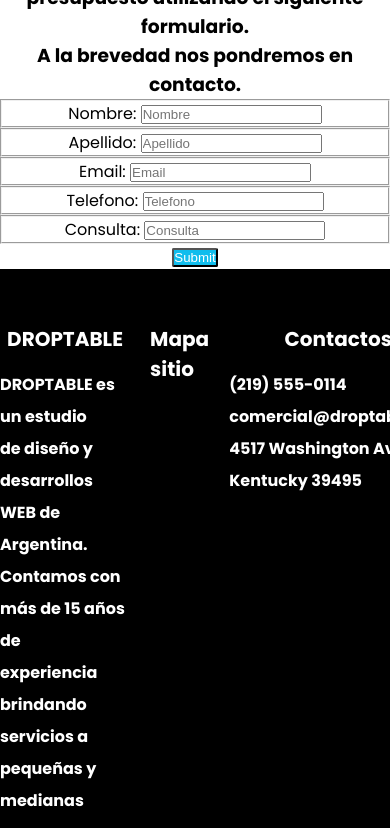
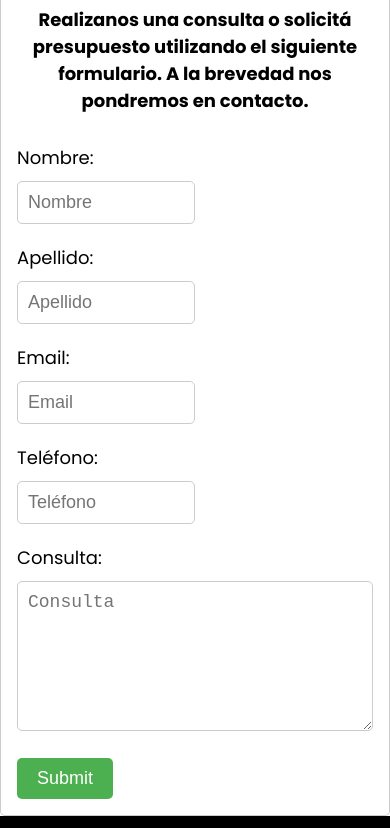
Before and after one commit to Ferste/39315-droptable, a plain HTML site: page pages/contacto.html in a window 390 px wide. Shown: the part 276-1104 px from the top of the page. Drawn offline with nearby package versions, Linux system fonts and the light colour scheme.

Commit message:
formulario con css

```diff
--- a/css/style.css
+++ b/css/style.css
@@ -77,55 +77,6 @@ li a:hover{
 }
 
 
-@media (max-width: 1024px){
-    .navbar ul{
-        margin-right: 30px;
-    }
-    .enlace{
-        padding-left: 30px;
-    }
-    .navbar ul li a{
-        font-size: 16px;
-        padding: 0px 5px;
-    }
-}
-
-@media (max-width: 900px){
-    .navbar ul{
-        margin-right: 20px;
-    }
-    .enlace{
-        padding-left: 20px;
-    }
-}
-
-@media (max-width: 768px){
-    .checkbtn{
-        display: block;
-    }
-    ul{
-        position: fixed;
-        width: 100%;
-        height: 100vh;
-        background: #EDECEC;
-        top: 80px;
-        left: -100%;
-        text-align: center;
-        transition: all .5s;
-    }
-    .navbar ul li{
-        display: block;
-        margin: 50px 0;
-        line-height: 30px;
-    }
-    .navbar ul li a{
-        font-size: 20px;
-    }
-
-    #check:checked ~ ul{
-        left:0;
-    }
-}
 /*********************   *****************/
 .fondo-index{
     position: relative;
@@ -204,7 +155,7 @@ main, footer {
 .hosting h2 {
     text-align: center;
 }
-
+/*
 .formulario {
     text-align: center;
 }
@@ -223,6 +174,154 @@ main, footer {
     color:white;
     background-color: #10BDED;
     border-radius: 2px;
+} */
+
+/* *****************   contacto  ************* */
+
+.formulario {
+    max-width: 600px;
+    margin: 0 auto;
+    padding: 20px;
+    border: 1px solid #ccc;
+    border-radius: 5px;
+}
+
+.formulario h2 {
+    font-size: 36px;
+    text-align: center;
+    margin-bottom: 20px;
+}
+
+.formulario h3 {
+    font-size: 18px;
+    text-align: center;
+    margin-bottom: 30px;
+}
+
+.formulario fieldset {
+    margin-bottom: 20px;
+    border: none;
+}
+
+.formulario label span {
+    display: block;
+    margin-bottom: 5px;
+    font-size: 18px;
+}
+
+.formulario input[type="text"],
+.formulario input[type="email"],
+.formulario input[type="number"],
+.formulario textarea {
+    width: 100%;
+    padding: 10px;
+    border: 1px solid #ccc;
+    border-radius: 5px;
+    font-size: 18px;
+    margin-top: 5px;
+}
+
+.formulario .nombre-apellido fieldset {
+    width: 50%;
+    display: inline-block;
+    vertical-align: top;
+}
+
+.formulario .email-telefono fieldset {
+    width: 50%;
+    display: inline-block;
+    vertical-align: top;
+}
+
+.formulario .email-telefono label {
+    margin-top: 28px;
+}
+
+.formulario textarea {
+    height: 150px;
+}
+
+.formulario .boton {
+    background-color: #4CAF50;
+    color: white;
+    padding: 10px 20px;
+    border: none;
+    border-radius: 5px;
+    font-size: 18px;
+    cursor: pointer;
+    transition: background-color 0.2s ease;
+}
+
+.formulario .boton:hover {
+    background-color: #3e8e41;
+}
+
+/* Estilos para el botón de envío */
+
+.boton-enviar {
+    display: block;
+    margin: 0 auto;
+    background-color: #4CAF50;
+    color: white;
+    padding: 0.5rem 2rem;
+    border: none;
+    border-radius: 3px;
+    font-size: 1rem;
+    cursor: pointer;
+    transition: background-color 0.3s ease;
+}
+
+.boton-enviar:hover {
+    background-color: #3e8e41;
+}
+
+  /* Estilos para hacer el formulario responsive */
+@media (max-width: 768px) {
+    .formulario {
+    max-width: 100%;
+    padding: 1rem;
+    }
+}
+
+  /* Estilos para el botón de envío */
+
+.boton-enviar {
+    display: block;
+    margin: 0 auto;
+    background-color: #4CAF50;
+    color: white;
+    padding: 0.5rem 2rem;
+    border: none;
+    border-radius: 3px;
+    font-size: 1rem;
+    cursor: pointer;
+    transition: background-color 0.3s ease;
+}
+
+.boton-enviar:hover {
+    background-color: #3e8e41;
+}
+
+  /* Estilos para hacer el formulario responsive */
+
+@media (max-width: 768px) {
+    .formulario {
+    max-width: 100%;
+    padding: 1rem;
+    }
+
+    input[type="text"],
+    input[type="email"],
+    input[type="tel"],
+    textarea {
+    font-size: 0.8rem;
+    padding: 0.4rem;
+    }
+
+    .boton-enviar {
+    font-size: 0.9rem;
+    padding: 0.4rem 1.5rem;
+    }
 }
 
 .info-empresa {
@@ -316,5 +415,55 @@ footer .navbar-footer li a {
     margin-top: 40px;
     text-align: center;
     background-color: #171313;
-    padding: 20px;
+    padding: 20px 0px;
 }
+
+/* ****************  responsive  ************* */
+@media (max-width: 1024px){
+    .navbar ul{
+        margin-right: 30px;
+    }
+    .enlace{
+        padding-left: 30px;
+    }
+    .navbar ul li a{
+        font-size: 16px;
+        padding: 0px 5px;
+    }
+}
+
+@media (max-width: 900px){
+    .navbar ul{
+        margin-right: 20px;
+    }
+    .enlace{
+        padding-left: 20px;
+    }
+}
+
+@media (max-width: 768px){
+    .checkbtn{
+        display: block;
+    }
+    ul{
+        position: fixed;
+        width: 100%;
+        height: 100vh;
+        background: #EDECEC;
+        top: 80px;
+        left: -100%;
+        text-align: center;
+        transition: all .5s;
+    }
+    .navbar ul li{
+        display: block;
+        margin: 50px 0;
+        line-height: 30px;
+    }
+    .navbar ul li a{
+        font-size: 20px;
+    }
+    #check:checked ~ ul{
+        left:0;
+    }
+}
--- a/pages/contacto.html
+++ b/pages/contacto.html
@@ -43,9 +43,9 @@
             <!-- contacto -->
             <div class="formulario">
                 <h2>CONTÁCTENOS</h2>
-                <h3>Realizanos una consulta o solicitá presupuesto utilizando el siguiente formulario.<br>
-                    A la brevedad nos pondremos en contacto.</h3>
+                <h3>Realizanos una consulta o solicitá presupuesto utilizando el siguiente formulario. A la brevedad nos pondremos en contacto.</h3>
                 <form action="" method="post">
+                    <div class="nombre-apellido">
                         <fieldset>
                             <label for="nombre">
                                 <span>Nombre:</span>
@@ -53,27 +53,30 @@
                             </label>
                         </fieldset>
                         <fieldset>
-                        <label for="Apellido">
+                            <label for="apellido">
                                 <span>Apellido:</span>
-                            <input type="text" id="Apellido" placeholder="Apellido" required>
+                                <input type="text" id="apellido" placeholder="Apellido" required>
+                            </label>
+                        </fieldset>
+                    </div>
+                    <div class="email-telefono">
+                        <fieldset>
+                            <label for="email">
+                                <span>Email:</span>
+                                <input type="email" id="email" placeholder="Email" required>
                             </label>
                         </fieldset>
                         <fieldset>
-                        <label for="Email">
-                            <span>Email:</span>
-                            <input type="email" id="Email" placeholder="Email" required>
+                            <label for="telefono">
+                                <span>Teléfono:</span>
+                                <input type="number" id="telefono" placeholder="Teléfono" required>
                             </label>
                         </fieldset>
+                    </div>
                     <fieldset>
-                        <label for="Telefono">
-                            <span>Telefono:</span>
-                            <input type="number" id="Telefono" placeholder="Telefono" required>
-                        </label>
-                    </fieldset>
-                    <fieldset>
-                        <label for="Consulta">
+                        <label for="consulta">
                             <span>Consulta:</span>
-                            <input type="text" id="Consulta" placeholder="Consulta" required>
+                            <textarea id="consulta" placeholder="Consulta" required></textarea>
                         </label>
                     </fieldset>
                     <input class="boton" type="submit">
```
Lines whose indentation alone changed are shown as unchanged.
